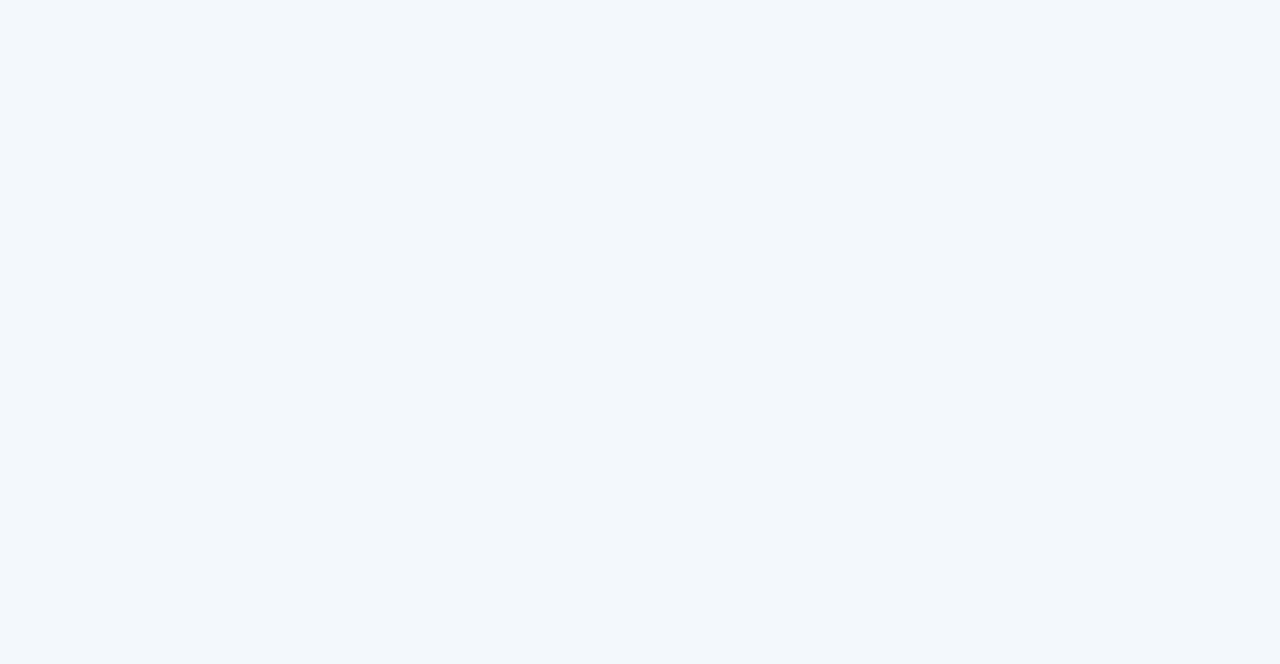
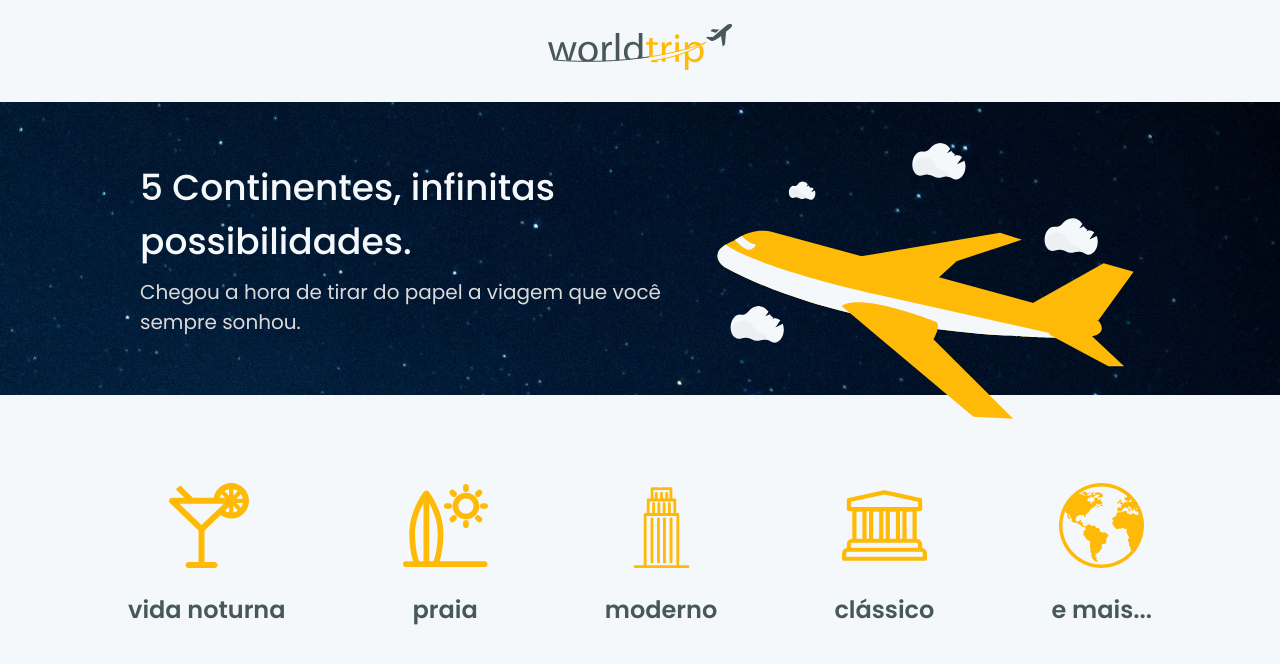
Before and after one commit to alvaromrveiga/react-chapter4-desafio1, a Next.js app: page / in a window 1280 px wide. Shown: the top 664 px of the page. Built offline with nearby package versions, Linux system fonts and the light colour scheme.

Commit message:
Add logo, banner and icons

```diff
--- a/src/pages/index.tsx
+++ b/src/pages/index.tsx
@@ -1,13 +1,24 @@
 import type { NextPage } from "next";
 import Head from "next/head";
+import { Box, Stack, Text, Image, HStack } from "@chakra-ui/react";
+
+import { Logo } from "../components/Logo";
+import { HomeBanner } from "../components/Home/HomeBanner";
+import { HomeIcons } from "../components/Home/HomeIcons";
 
 const Home: NextPage = () => {
   return (
-    <div>
+    <Stack w="100vw" h="100vh" overflowX="hidden">
       <Head>
-        <title>Create Next App</title>
+        <title>Home | worldtrip</title>
       </Head>
-    </div>
+
+      <Logo />
+
+      <HomeBanner />
+
+      <HomeIcons />
+    </Stack>
   );
 };
 
```
